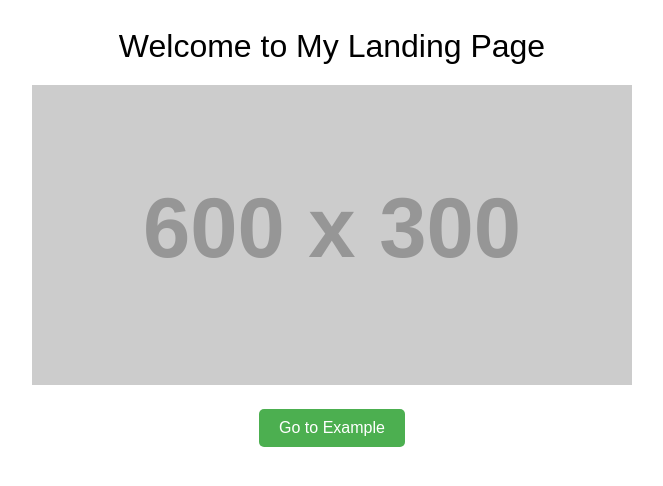
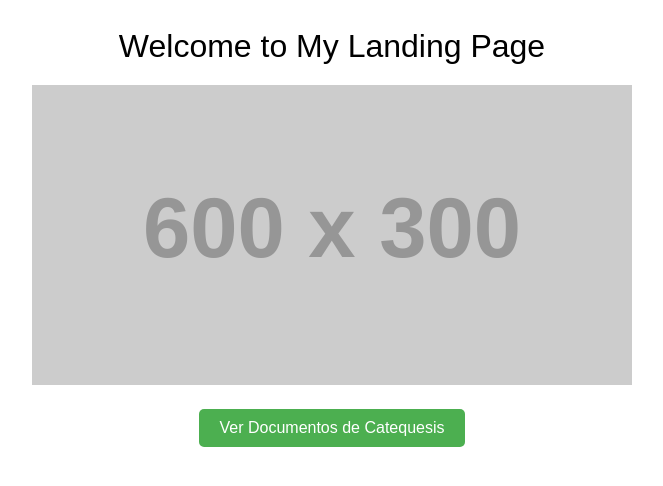
Before and after one commit to guadalupecatedralcatequista/catequesis, a plain HTML site: page index.html in a window 1280 px wide. Shown: the whole page, without its empty margins (308-971 px from the left). Drawn offline with Linux system fonts and the light colour scheme; placeholder pictures from the web are drawn by us.

Commit message:
Update index.html

```diff
--- a/index.html
+++ b/index.html
@@ -3,7 +3,7 @@
 <head>
     <meta charset="UTF-8">
     <meta name="viewport" content="width=device-width, initial-scale=1.0">
-    <title>Simple Landing Page</title>
+    <title>Catequista de la Catedral de Guadalupe</title>
     <style>
         body {
             font-family: Arial, sans-serif;
@@ -39,7 +39,7 @@
 
 <img src="https://via.placeholder.com/600x300" alt="Placeholder Image">
 <br>
-<button onclick="window.location.href='https://www.example.com';">Go to Example</button>
+<button onclick="window.location.href='https://drive.google.com/drive/folders/1ka3Q6y3mOEFPMnkpNOYfTSiyXpICM_R7';">Ver Documentos de Catequesis</button>
 
 </body>
 </html>
```
